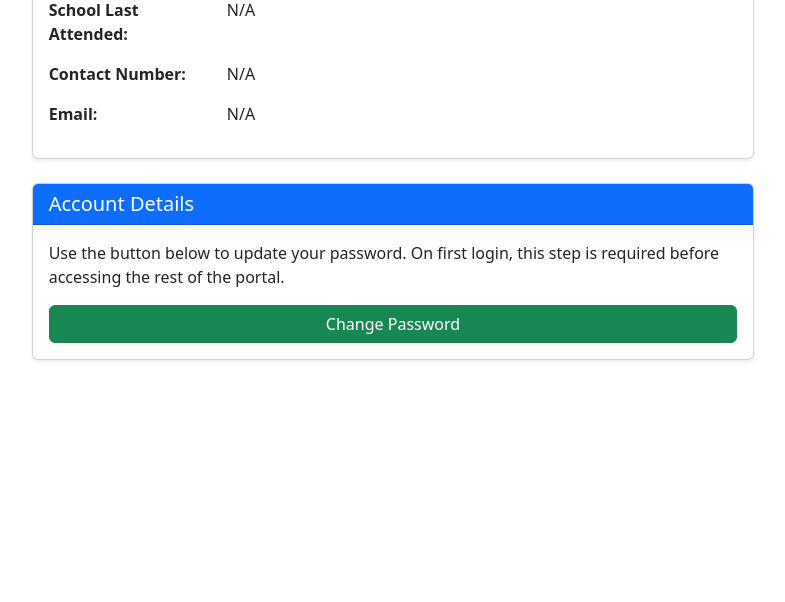
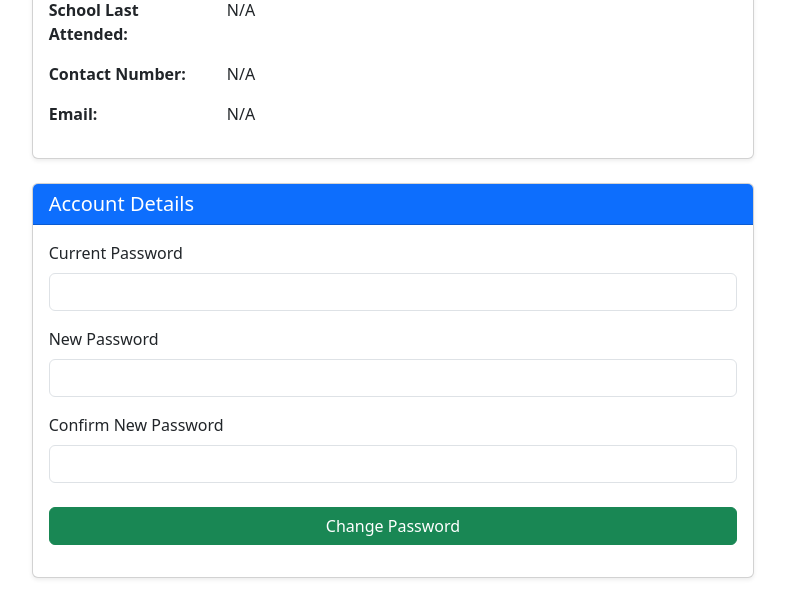
Before and after one commit to Xenerooo/Student-Portal, a PHP site: the page made by views/student/student_info.php in a window 1280 px wide. Shown: the part 450-1052 px from the top of the page, without its empty margins (247-1032 px from the left). Before the commit the page ends 811 px from the top, so only its background shows below. Run offline with PHP 8.4, Linux system fonts and the light colour scheme; the template is opened without the code that fills it, so the values that code supplies are empty.

Commit message:
feat: implement password change form with AJAX submission and feedback

```diff
--- a/views/student/student_info.php
+++ b/views/student/student_info.php
@@ -74,10 +74,62 @@
                     <h5 class="mb-0">Account Details</h5>
                 </div>
                 <div class="card-body">
-                    <p class="mb-3">Use the button below to update your password. On first login, this step is required before accessing the rest of the portal.</p>
-                    <a href="/Student-Portal/student/change-password" class="btn btn-success w-100">Change Password</a>
+                    <form id="changePasswordForm">
+                        <input type="hidden" name="csrf_token" value="<?= htmlspecialchars($_SESSION['csrf_token'] ?? '', ENT_QUOTES) ?>">
+
+                        <div class="mb-3">
+                            <label for="oldPassword" class="form-label">Current Password</label>
+                            <input type="password" name="old_password" id="oldPassword" class="form-control" required>
+                        </div>
+
+                        <div class="mb-3">
+                            <label for="newPassword" class="form-label">New Password</label>
+                            <input type="password" name="new_password" id="newPassword" class="form-control" required>
+                        </div>
+
+                        <div class="mb-3">
+                            <label for="confirmPassword" class="form-label">Confirm New Password</label>
+                            <input type="password" name="confirm_password" id="confirmPassword" class="form-control" required>
+                        </div>
+
+                        <button type="submit" class="btn btn-success w-100 mt-2">Change Password</button>
+                    </form>
+                    <div id="changePasswordFeedback" class="mt-3"></div>
                 </div>
             </div>
         </div>
     </div>
 </div>
+
+<script>
+    document.getElementById('changePasswordForm').addEventListener('submit', async function (e) {
+        e.preventDefault();
+
+        const form = e.currentTarget;
+        const feedback = document.getElementById('changePasswordFeedback');
+        const formData = new FormData(form);
+
+        feedback.innerHTML = '<div class="alert alert-info">Updating password...</div>';
+
+        try {
+            const res = await fetch('/Student-Portal/student/api/password/change', {
+                method: 'POST',
+                body: formData,
+                credentials: 'same-origin',
+                headers: {
+                    'X-CSRF-TOKEN': formData.get('csrf_token') || ''
+                }
+            });
+
+            const json = await res.json();
+            const cls = json.success ? 'alert-success' : 'alert-danger';
+            feedback.innerHTML = `<div class="alert ${cls}">${json.message || (json.success ? 'Password updated.' : 'Failed to update password.')}</div>`;
+
+            if (json.success) {
+                form.reset();
+            }
+        } catch (err) {
+            feedback.innerHTML = '<div class="alert alert-danger">Network error. Please try again.</div>';
+        }
+    });
+</script>
```
